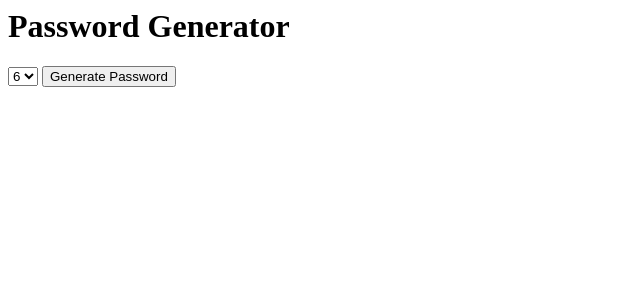
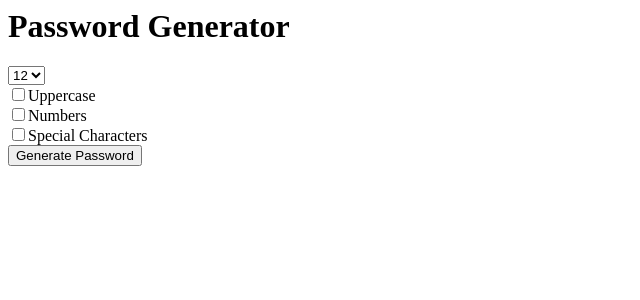
Before and after one commit to ethompson750/pw_gen, a Django app: page / in a window 1280 px wide. Shown: the top 300 px of the page, without its empty margins (0-640 px from the left). Run offline with Django 3.2, Linux system fonts and the light colour scheme.

Commit message:
added uppercase, numbers, and special characters checkboxes to home page

```diff
--- a/password_generator/generator/templates/generator/home.html
+++ b/password_generator/generator/templates/generator/home.html
@@ -5,7 +5,23 @@
         <option value="6">6</option>
         <option value="7">7</option>
         <option value="8">8</option>
+        <option value="9">9</option>
+        <option value="10">10</option>
+        <option value="11">11</option>
+        <option value="12" selected="selected">12</option>
+        <option value="13">13</option>
+        <option value="14">14</option>
     </select>
 
+    <br>
+    <input type="checkbox" name="uppercase">Uppercase
+
+    <br>
+    <input type="checkbox" name="numbers">Numbers
+
+    <br>
+    <input type="checkbox" name="special">Special Characters
+
+    <br>
     <input type="submit" value="Generate Password">
 </form>
```
